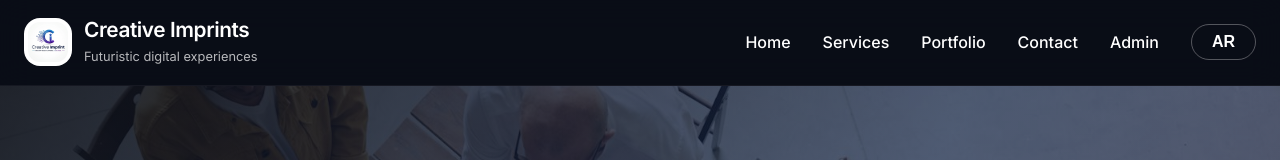
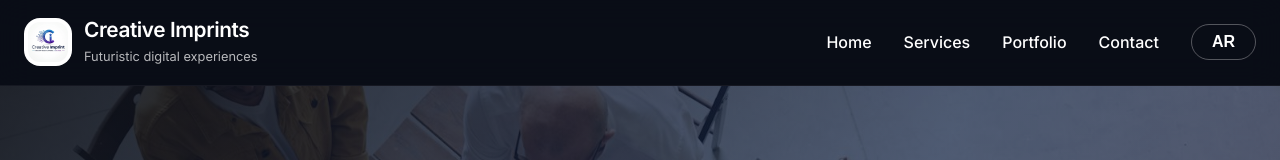
Before and after one commit to farhan-khan259/Creative-Imprints, a React (Create React App) app: page /en in a window 1280 px wide. Shown: the top 160 px of the page. Built offline with nearby package versions, Linux system fonts and the light colour scheme.

Commit message:
fix: remove 'Admin' link from navbar for improved navigation

```diff
--- a/src/data/siteData.js
+++ b/src/data/siteData.js
@@ -9,7 +9,7 @@ export const defaultContent = {
     navbar: {
       brandName: 'Creative Imprints',
       brandTag: 'Futuristic digital experiences',
-      links: ['Home', 'Services', 'Portfolio', 'Contact', 'Admin'],
+      links: ['Home', 'Services', 'Portfolio', 'Contact'],
       langButton: 'AR',
     },
     hero: {
```
